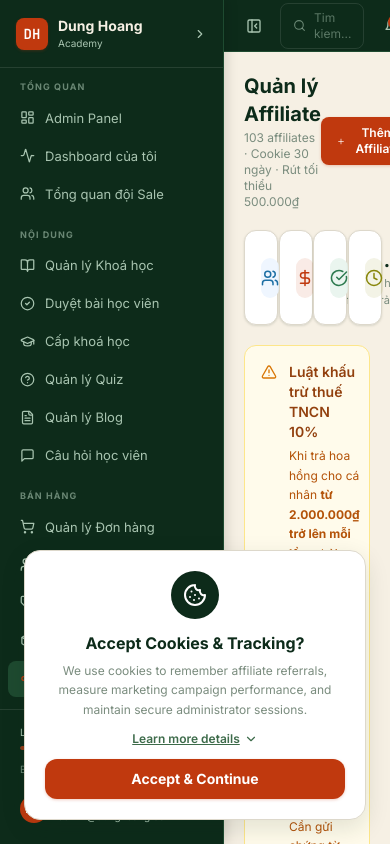
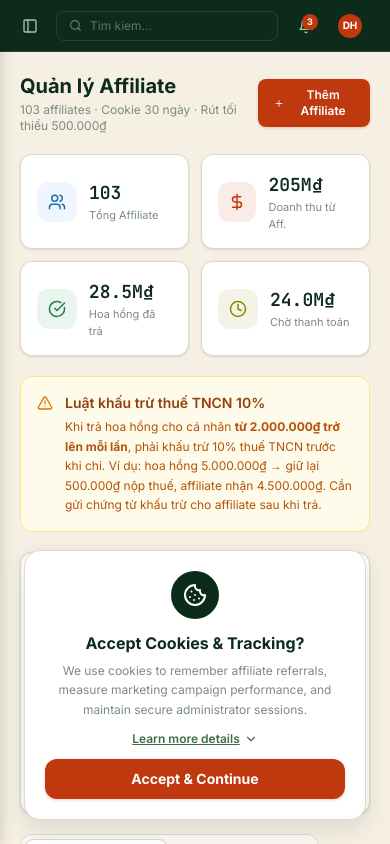
Before and after one commit to dunghoangtien0504/dunghoang, a Next.js app: page /admin/affiliate in a window 390 px wide. Built offline with nearby package versions, Linux system fonts and the light colour scheme.

Commit message:
style: make admin panel layout and grid tables mobile responsive

```diff
--- a/app/admin/ads/page.tsx
+++ b/app/admin/ads/page.tsx
@@ -87,7 +87,7 @@ export default function AdsDashboardPage() {
       {/* Inputs */}
       <div className="card card-hover">
         <h3 className="section-title mb-4">Thông số đầu vào</h3>
-        <div className="grid grid-cols-4 gap-4">
+        <div className="grid grid-cols-2 md:grid-cols-4 gap-4">
           <div>
             <label className="block text-xs text-text-muted mb-1.5">Ngân sách ads/tháng</label>
             <div className="relative">
@@ -126,7 +126,7 @@ export default function AdsDashboardPage() {
       </div>
 
       {/* 3 scenario summary cards */}
-      <div className="grid grid-cols-3 gap-4">
+      <div className="grid grid-cols-1 md:grid-cols-3 gap-4">
         {scenarios.map(s => (
           <div key={s.label} className={`rounded-xl border p-5 ${s.bg} ${s.border}`}>
             <p className={`text-xs font-bold uppercase tracking-wide ${s.color} mb-3`}>{s.label}</p>
@@ -235,7 +235,7 @@ export default function AdsDashboardPage() {
       </div>
 
       {/* Key insights */}
-      <div className="grid grid-cols-3 gap-4">
+      <div className="grid grid-cols-1 md:grid-cols-3 gap-4">
         {[
           {
             icon: ShoppingCart,
--- a/app/admin/affiliate/page.tsx
+++ b/app/admin/affiliate/page.tsx
@@ -66,7 +66,7 @@ export default function AffiliatePage() {
       </div>
 
       {/* Stats */}
-      <div className="grid grid-cols-4 gap-3">
+      <div className="grid grid-cols-2 lg:grid-cols-4 gap-3">
         {[
           { label: 'Tổng Affiliate',     value: String(stats.total),                          icon: Users,        color: 'text-info',         bg: 'bg-info-light' },
           { label: 'Doanh thu từ Aff.',  value: `${(stats.revenue/1_000_000).toFixed(0)}M₫`,  icon: DollarSign,   color: 'text-brand-accent', bg: 'bg-brand-accent/10' },
@@ -107,7 +107,7 @@ export default function AffiliatePage() {
           <h3 className="section-title">Cài đặt hoa hồng</h3>
           <button className="btn-ghost text-xs">Chỉnh sửa</button>
         </div>
-        <div className="grid grid-cols-4 gap-4">
+        <div className="grid grid-cols-2 lg:grid-cols-4 gap-4">
           {[
             { label: 'Khóa cao (Khóa 2, 1-kèm-1)', value: '10%',     color: 'text-brand-accent' },
             { label: 'Khóa thấp (Mini, Khóa 1)',    value: '20%',     color: 'text-success' },
--- a/app/admin/blog/page.tsx
+++ b/app/admin/blog/page.tsx
@@ -68,7 +68,7 @@ export default function BlogPage() {
       </div>
 
       {/* Stats */}
-      <div className="grid grid-cols-4 gap-3">
+      <div className="grid grid-cols-2 lg:grid-cols-4 gap-3">
         {[
           { label: 'Tong bai viet',   value: String(stats.total),                       icon: FileText,  color: 'text-info',         bg: 'bg-info-light' },
           { label: 'Da xuat ban',     value: String(stats.published),                   icon: Globe,     color: 'text-success',      bg: 'bg-success-light' },
--- a/app/admin/coupons/page.tsx
+++ b/app/admin/coupons/page.tsx
@@ -44,7 +44,7 @@ export default function CouponsPage() {
         <button onClick={()=>setShowForm(v=>!v)} className="btn-primary text-xs py-2"><Plus size={13}/>Tao ma moi</button>
       </div>
 
-      <div className="grid grid-cols-4 gap-3">
+      <div className="grid grid-cols-2 lg:grid-cols-4 gap-3">
         {[
           { label:'Tong ma',      value:String(stats.total),                          icon:Tag,         color:'text-info',        bg:'bg-info-light' },
           { label:'Dang HD',      value:String(stats.active),                         icon:CheckCircle, color:'text-success',     bg:'bg-success-light' },
@@ -64,7 +64,7 @@ export default function CouponsPage() {
             <div className="w-7 h-7 rounded-lg bg-brand-accent/10 flex items-center justify-center"><Tag size={14} className="text-brand-accent"/></div>
             <h3 className="section-title">Tao ma giam gia moi</h3>
           </div>
-          <div className="grid grid-cols-3 gap-3 mb-3">
+          <div className="grid grid-cols-1 sm:grid-cols-3 gap-3 mb-3">
             <div><label className="text-text-muted text-xs mb-1.5 block">Ma coupon <span className="text-brand-accent">*</span></label><input placeholder="VD: SALE50" className="input-field text-xs font-mono uppercase"/></div>
             <div>
               <label className="text-text-muted text-xs mb-1.5 block">Loai giam</label>
--- a/app/admin/courses/page.tsx
+++ b/app/admin/courses/page.tsx
@@ -41,7 +41,7 @@ export default function CoursesPage() {
       </div>
 
       {/* Stats */}
-      <div className="grid grid-cols-4 gap-3">
+      <div className="grid grid-cols-2 lg:grid-cols-4 gap-3">
         {[
           { label: 'Tổng khoá học',  value: String(COURSES.length), icon: BookOpen,     color: 'text-info',         bg: 'bg-info-light' },
           { label: 'Tổng học viên',  value: String(totals.students), icon: Users,        color: 'text-success',      bg: 'bg-success-light' },
@@ -78,7 +78,7 @@ export default function CoursesPage() {
 
       {/* Grid View */}
       {viewMode === 'grid' && (
-        <div className="grid grid-cols-3 gap-4">
+        <div className="grid grid-cols-1 md:grid-cols-2 lg:grid-cols-3 gap-4">
           {filtered.map((course) => (
             <div key={course.id} className="card card-hover group flex flex-col gap-3">
               {/* Thumbnail */}
--- a/app/admin/layout.tsx
+++ b/app/admin/layout.tsx
@@ -1,22 +1,40 @@
 'use client'
 
-import { useState } from 'react'
+import { useState, useEffect } from 'react'
 import Sidebar from '@/components/sidebar/Sidebar'
 import NotificationPanel from '@/components/layout/NotificationPanel'
 import SearchModal, { useSearch } from '@/components/ui/SearchModal'
 import { Search, PanelLeftClose, PanelLeft, Command } from 'lucide-react'
+import { clsx } from 'clsx'
 
 export default function AdminLayout({ children }: { children: React.ReactNode }) {
   const [collapsed, setCollapsed] = useState(false)
   const { isOpen: searchOpen, open: openSearch, close: closeSearch } = useSearch()
 
+  useEffect(() => {
+    // Collapse sidebar by default on mobile screens
+    if (window.innerWidth < 768) {
+      setCollapsed(true)
+    }
+  }, [])
+
   return (
     <div className="flex h-screen overflow-hidden bg-background">
+      {/* Mobile Sidebar Backdrop */}
+      {!collapsed && (
+        <div
+          className="fixed inset-0 bg-black/40 z-40 md:hidden"
+          onClick={() => setCollapsed(true)}
+        />
+      )}
+
       <Sidebar collapsed={collapsed} />
 
       <div
-        className="flex-1 flex flex-col overflow-hidden transition-all duration-300"
-        style={{ marginLeft: collapsed ? 'var(--sidebar-collapsed)' : 'var(--sidebar-width)' }}
+        className={clsx(
+          "flex-1 flex flex-col overflow-hidden transition-all duration-300",
+          collapsed ? "ml-0 md:ml-[60px]" : "ml-0 md:ml-[224px]"
+        )}
       >
         {/* ── Top Header ── */}
         <header
--- a/app/admin/orders/page.tsx
+++ b/app/admin/orders/page.tsx
@@ -86,7 +86,7 @@ export default function OrdersPage() {
       </div>
 
       {/* Stats */}
-      <div className="grid grid-cols-4 gap-3">
+      <div className="grid grid-cols-2 lg:grid-cols-4 gap-3">
         {[
           { label: 'Tổng doanh thu',  value: `${(stats.revenue/1_000_000).toFixed(0)}M₫`, icon: DollarSign,   color: 'text-brand-accent', bg: 'bg-brand-accent/10' },
           { label: 'Đơn hoàn thành', value: String(stats.completed),                        icon: CheckCircle,  color: 'text-success',      bg: 'bg-success-light' },
--- a/app/admin/packages/page.tsx
+++ b/app/admin/packages/page.tsx
@@ -62,7 +62,7 @@ export default function PackagesPage() {
       </div>
 
       {/* Stats */}
-      <div className="grid grid-cols-4 gap-3">
+      <div className="grid grid-cols-2 lg:grid-cols-4 gap-3">
         {[
           { label:'Tong goi',     value:String(stats.total),                          icon:Package,    color:'text-info',        bg:'bg-info-light' },
           { label:'Dang ban',     value:String(stats.active),                         icon:CheckCircle,color:'text-success',     bg:'bg-success-light' },
--- a/app/admin/users/page.tsx
+++ b/app/admin/users/page.tsx
@@ -89,7 +89,7 @@ export default function UsersPage() {
       </div>
 
       {/* Stats */}
-      <div className="grid grid-cols-3 gap-3">
+      <div className="grid grid-cols-1 sm:grid-cols-3 gap-3">
         {[
           { label: 'Tổng accounts', value: stats.total,      icon: Users,     color: 'text-info',         bg: 'bg-info-light' },
           { label: 'Có khóa học',   value: stats.withCourse, icon: BookOpen,  color: 'text-success',      bg: 'bg-success-light' },
--- a/components/sidebar/Sidebar.tsx
+++ b/components/sidebar/Sidebar.tsx
@@ -101,9 +101,11 @@ export default function Sidebar({ collapsed = false }: { collapsed?: boolean })
 
   return (
     <aside
+      className={clsx(
+        "fixed left-0 top-0 h-screen bg-sidebar-bg border-r border-sidebar-border flex flex-col z-50 transition-all duration-300 shadow-sidebar",
+        collapsed ? "-translate-x-full md:translate-x-0" : "translate-x-0"
+      )}
       style={{ width: collapsed ? 'var(--sidebar-collapsed)' : 'var(--sidebar-width)' }}
-      className="fixed left-0 top-0 h-screen bg-sidebar-bg border-r border-sidebar-border
-                 flex flex-col z-40 transition-all duration-300 shadow-sidebar"
     >
       {/* ── Logo ── */}
       <div className="flex items-center gap-2.5 px-4 py-4 border-b border-white/10">
```
